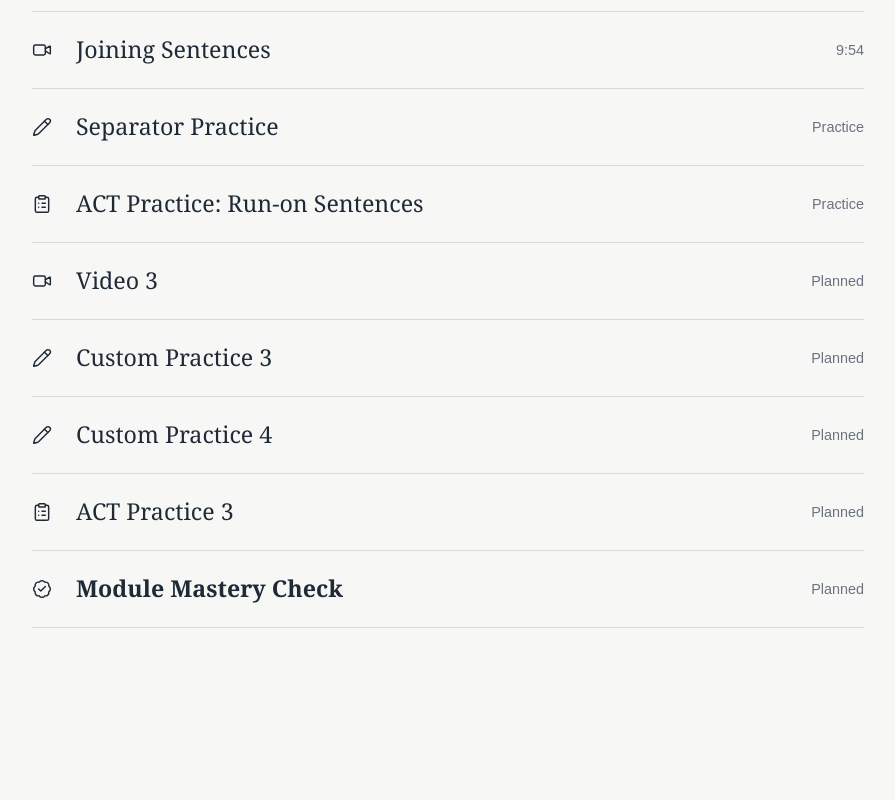
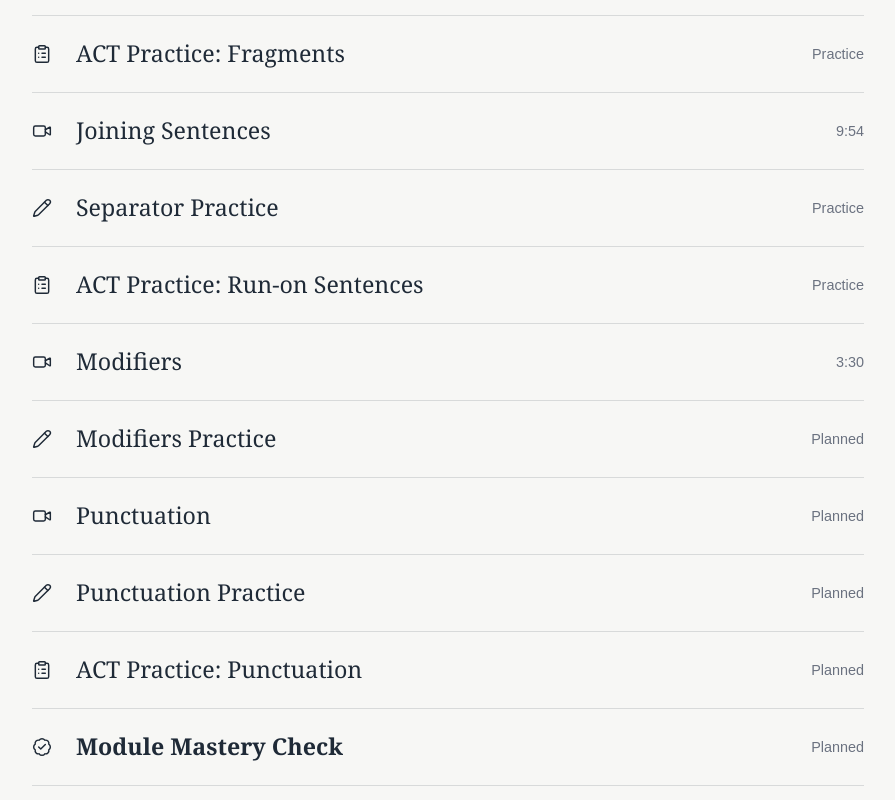
Before and after one commit to matt-mcwilliams/act-software-course, a Next.js app: page /courses/act-english/modules/sentence-structure in a window 1280 px wide. Shown: the part 600-1400 px from the top of the page, without its empty margins (96-991 px from the left). Before the commit the page ends 1340 px from the top, so only its background shows below. Built offline with nearby package versions, Linux system fonts and the light colour scheme.

Commit message:
Split modifiers and punctuation lesson sequence and add modifiers video

```diff
--- a/src/data/course-catalog.ts
+++ b/src/data/course-catalog.ts
@@ -44,7 +44,7 @@ export const courses: CourseSummary[] = [
     longDescription:
       "Start with sentence structure: find who or what a sentence is about, identify its main verb, and check whether its core can stand on its own. The opening sequence pairs The Anatomy of a Sentence with custom practice and seven ACT fragment questions.\n\n" +
       "The custom practice moves from short examples to longer sentences with extra detail. You will find the subject and main verb even when a sentence includes -ing words, relative clauses, or other extra detail. Explanations show why each answer works.\n\n" +
-      "Continue with Joining Sentences to learn how periods, semicolons, commas with conjunctions, and colons connect ideas. Six activities are available in the first module. Later lessons and the module mastery check are still planned. This course is being built; the current sequence covers sentence cores, fragments, and joining sentences, rather than the full ACT English curriculum.",
+      "Continue with Joining Sentences to learn how periods, semicolons, commas with conjunctions, and colons connect ideas. Then study Modifiers to distinguish essential details from nonessential information and choose matching punctuation. Seven activities are available in the first module. Later lessons and the module mastery check are still planned. This course is being built; the current sequence covers sentence cores, fragments, joining sentences, and modifiers, rather than the full ACT English curriculum.",
     coverImage: "/images/act-english-cover.jpg",
     modules: [
       {
@@ -52,7 +52,7 @@ export const courses: CourseSummary[] = [
         order: 1,
         title: "Sentence Structure",
         description:
-          "Learn about sentence cores, fragments, and joining sentences: two videos, two custom practices, and seventeen ACT questions are available. The remaining five activities, including the module mastery check, are planned.",
+          "Learn about sentence cores, fragments, joining sentences, and modifiers: three videos, two custom practices, and seventeen ACT questions are available. The planned sequence pairs Modifiers and Punctuation with their own practices, followed by ACT Practice: Punctuation. The remaining five activities, including the module mastery check, are planned.",
         atoms: [
           {
             id: "eng-ss-anatomy-video",
@@ -107,36 +107,48 @@ export const courses: CourseSummary[] = [
             availability: "published",
           },
           {
-            id: "activity-07",
+            id: "eng-ss-modifiers-video",
             order: 7,
             type: "video",
-            title: "Video 3",
+            title: "Modifiers",
+            availability: "published",
+            muxPlaybackId: "ISCMN7paXPsr5I4qo1cfJuiAWvSbxuyZOi8luESfYxk",
+            durationSeconds: 210,
+            summary: [
+              "Learn how modifiers add detail to a sentence and distinguish essential information from nonessential information. Use meaning to decide which details need punctuation, and set off interruptions with matching commas, dashes, or parentheses.",
+            ],
+          },
+          {
+            id: "eng-ss-modifiers-practice",
+            order: 8,
+            type: "custom-practice",
+            title: "Modifiers Practice",
             availability: "planned",
           },
           {
-            id: "activity-08",
-            order: 8,
-            type: "custom-practice",
-            title: "Custom Practice 3",
+            id: "eng-ss-punctuation-video",
+            order: 9,
+            type: "video",
+            title: "Punctuation",
             availability: "planned",
           },
           {
-            id: "activity-09",
-            order: 9,
+            id: "eng-ss-punctuation-practice",
+            order: 10,
             type: "custom-practice",
-            title: "Custom Practice 4",
+            title: "Punctuation Practice",
             availability: "planned",
           },
           {
-            id: "activity-10",
-            order: 10,
+            id: "eng-ss-punctuation-act-practice",
+            order: 11,
             type: "act-practice",
-            title: "ACT Practice 3",
+            title: "ACT Practice: Punctuation",
             availability: "planned",
           },
           {
             id: "activity-11",
-            order: 11,
+            order: 12,
             type: "mastery-check",
             title: "Module Mastery Check",
             availability: "planned",
```
